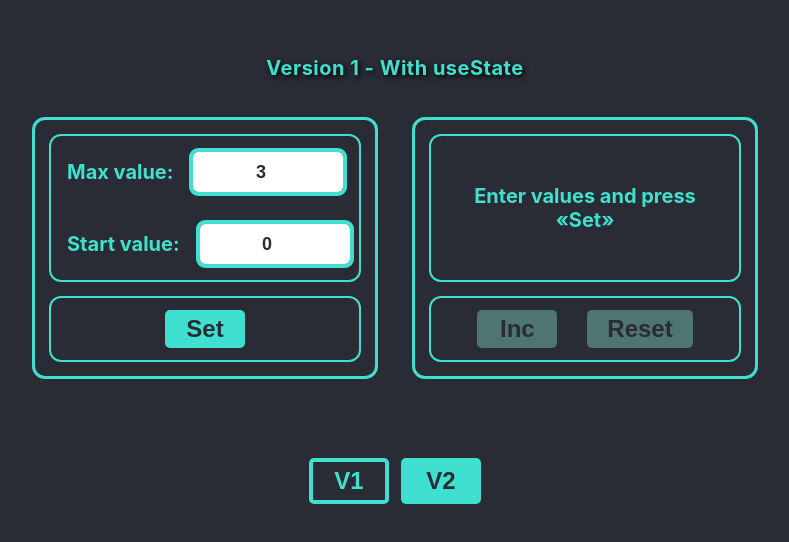
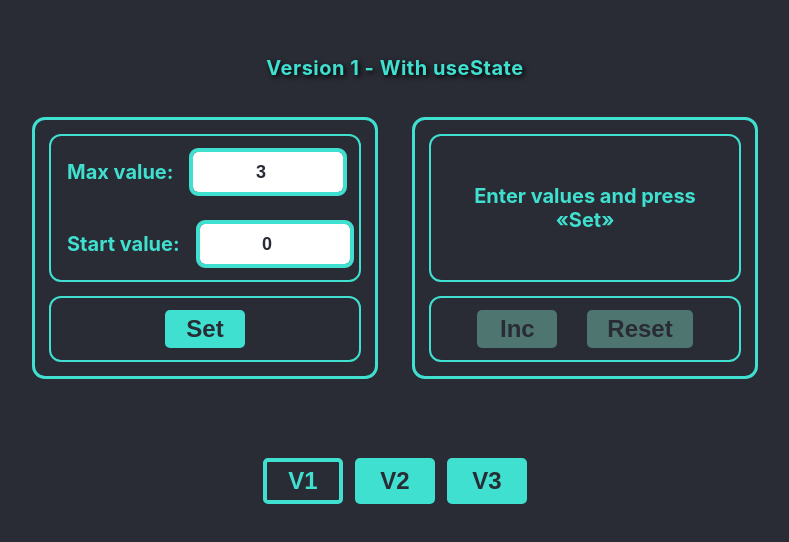
Before and after one commit to KaninGleb/Counter, a React (Vite) app: page / in a window 1280 px wide. Shown: the part 184-726 px from the top of the page, without its empty margins (245-1034 px from the left). Built offline with nearby package versions, Linux system fonts and the light colour scheme.

Commit message:
Version 3 added

```diff
--- a/src/app/App.tsx
+++ b/src/app/App.tsx
@@ -1,13 +1,12 @@
 import {useState} from 'react';
 import {AppWithState} from '../features/ui/AppWithState/AppWithState.tsx';
 import {AppWithReducer} from '../features/ui/AppWithReducer/AppWithReducer.tsx';
-import {VersionSwitcher} from '../common/components/VersionSwitcher/VersionSwitcher.tsx';
+import {VersionType, VersionSwitcher} from '../common/components/VersionSwitcher/VersionSwitcher.tsx';
 import {versionTitle} from '../common/data/versionTitle.ts';
 import s from './global.module.css'
 import v from '@/common/styles/VersionSwitcher.module.css';
+import {AppWithRedux} from '@/features/ui/AppWithRedux/AppWithRedux.tsx';
 
-
-export type Version = 'v1' | 'v2';
 
 function App() {
   const localStorageVersion = () => {
@@ -15,9 +14,9 @@ function App() {
     return savedValues === 'v2' ? savedValues : 'v1';
   }
 
-  const [version, setVersion] = useState<Version>(localStorageVersion);
+  const [version, setVersion] = useState<VersionType>(localStorageVersion);
 
-  const handleVersionChange = (newVersion: Version) => {
+  const handleVersionChange = (newVersion: VersionType) => {
     setVersion(newVersion);
     localStorage.setItem('counterVersion', newVersion);
   }
@@ -29,8 +28,10 @@ function App() {
       </div>
       {version === 'v1' ? (
         <AppWithState/>
+      ) : version === 'v2' ? (
+        <AppWithReducer/>
       ) : (
-        <AppWithReducer/>
+        <AppWithRedux/>
       )}
       <VersionSwitcher currentVersion={version} onVersionChange={handleVersionChange}/>
     </div>
--- a/src/common/components/VersionSwitcher/VersionSwitcher.tsx
+++ b/src/common/components/VersionSwitcher/VersionSwitcher.tsx
@@ -1,10 +1,12 @@
 import {Button} from '../Button/Button.tsx';
-import {Version} from '@/app/App.tsx';
 import s from '../../styles/VersionSwitcher.module.css';
 
+
+export type VersionType = 'v1' | 'v2' | 'v3';
+
 type VersionSwitcherType = {
-  currentVersion: Version
-  onVersionChange: (version: Version) => void
+  currentVersion: VersionType
+  onVersionChange: (version: VersionType) => void
 }
 
 export const VersionSwitcher = ({ currentVersion, onVersionChange }: VersionSwitcherType) => {
@@ -20,6 +22,11 @@ export const VersionSwitcher = ({ currentVersion, onVersionChange }: VersionSwit
         type={currentVersion === 'v2' ? 'version-active' : 'primary'}
         onClick={() => onVersionChange('v2')}
       />
+      <Button
+        title={'V3'}
+        type={currentVersion === 'v3' ? 'version-active' : 'primary'}
+        onClick={() => onVersionChange('v3')}
+      />
     </div>
   )
 }
--- a/src/common/data/versionTitle.ts
+++ b/src/common/data/versionTitle.ts
@@ -1,7 +1,8 @@
-import {Version} from '../../app/App.tsx';
+import {VersionType} from '@/common/components/VersionSwitcher/VersionSwitcher.tsx';
 
 
-export const versionTitle: Record<Version, string> = {
+export const versionTitle: Record<VersionType, string> = {
   v1: 'Version 1 - With useState',
   v2: 'Version 2 - With useReducer',
+  v3: 'Version 3 - With Redux',
 }
```
